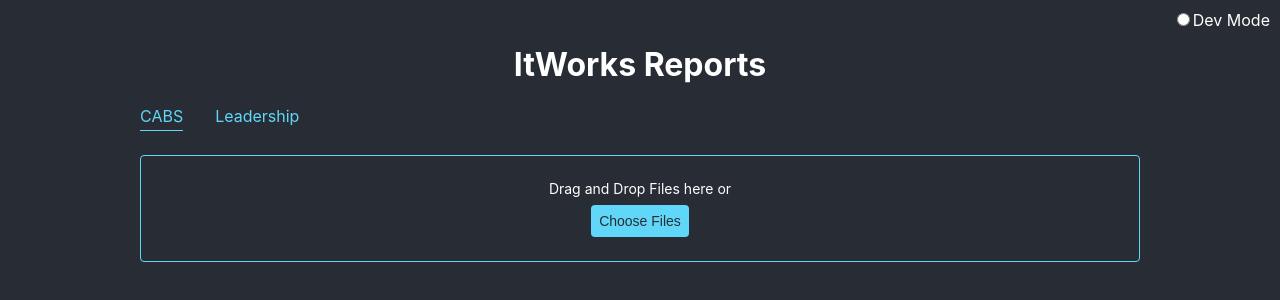
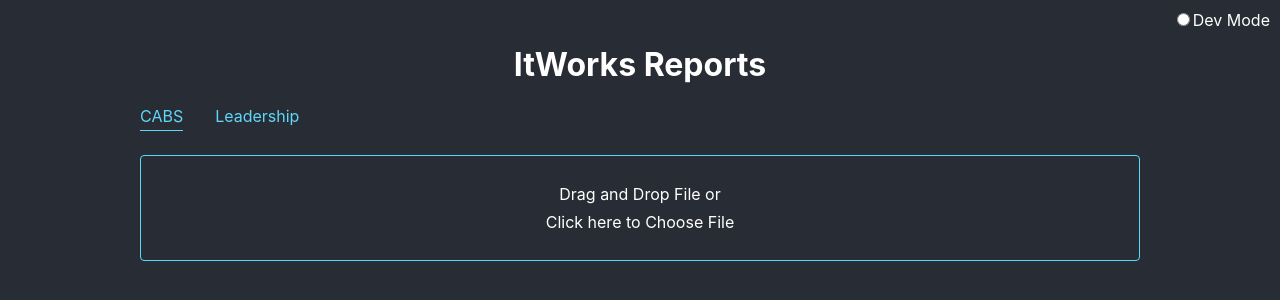
Before and after one commit to JoshMDiaz/it-works-reports, a React (Create React App) app: page / in a window 1280 px wide. Shown: the top 300 px of the page. Built offline with nearby package versions, Linux system fonts and the light colour scheme.

Commit message:
some small updates

```diff
--- a/src/components/CsvUploads/CsvUpload.js
+++ b/src/common/CsvUploads/CsvUpload.js
@@ -20,8 +20,11 @@ const CsvUpload = ({ callout }) => {
         {({ getRootProps, getInputProps }) => {
           return (
             <div {...getRootProps()} className={styles.csvUploadContainer}>
-              <div>Drag and Drop Files here or</div>
-              <button className={styles.dropFilesButton}>Choose Files</button>
+              <div>
+                Drag and Drop File or
+                <br />
+                Click here to Choose File
+              </div>
               <input {...getInputProps()} />
             </div>
           )
--- a/src/components/CsvUploads/csv-uploads.module.css
+++ b/src/common/CsvUploads/csv-uploads.module.css
@@ -2,12 +2,14 @@
   border: 1px solid #60D7F8;
   padding: 24px;
   border-radius: 4px;
-  font-size: 14px;
+  font-size: 16px;
   display: flex;
   justify-content: center;
   align-items: center;
   flex-direction: column;
   margin-bottom: 48px;
+  text-align: center;
+  line-height: 28px;
 }
 .csvUploadContainer:hover  {
   background-color: #35798b;
@@ -15,15 +17,3 @@
   cursor: pointer;
   color: #fff
 }
-.dropFilesButton {
-  background: #60D7F8;
-  font-size: 14px;
-  border: none;
-  border-radius: 4px;
-  padding: 8px;
-  color: #282d33;
-}
-
-.dropFilesButton {
-  margin-top: 8px;
-}
--- a/src/common/DevMode/DevMode.js
+++ b/src/common/DevMode/DevMode.js
@@ -2,7 +2,7 @@ import React, { useState } from 'react'
 import styles from './dev-mode.module.css'
 
 const DevMode = () => {
-  const [checked, setChecked] = useState(localStorage.getItem('devMode'))
+  const [checked, setChecked] = useState(!!localStorage.getItem('devMode'))
 
   const updateChecked = () => {
     if (checked) {
@@ -21,6 +21,7 @@ const DevMode = () => {
         name='devMode'
         checked={checked}
         onClick={updateChecked}
+        onChange={() => console.log('change')}
       />
       <label htmlFor='devMode'>Dev Mode</label>
     </div>
--- a/src/components/Cabs/CabsUpload.js
+++ b/src/components/Cabs/CabsUpload.js
@@ -1,7 +1,7 @@
 import React, { useState } from 'react'
 import moment from 'moment'
 import CabsTable from './CabsTable'
-import CsvUpload from '../CsvUploads/CsvUpload'
+import CsvUpload from '../../common/CsvUploads/CsvUpload'
 
 const CabsUpload = ({ devMode }) => {
   const [data, setData] = useState(null)
--- a/src/components/Leadership/LeadershipUpload.js
+++ b/src/components/Leadership/LeadershipUpload.js
@@ -1,6 +1,6 @@
 import React, { useState } from 'react'
 import LeadershipTable from './LeadershipTable'
-import CsvUpload from '../CsvUploads/CsvUpload'
+import CsvUpload from '../../common/CsvUploads/CsvUpload'
 
 const LeadershipUpload = ({ devMode }) => {
   const [data, setData] = useState(null)
```
Also changed, not shown: 1 other file (tests, documents, lock files or other folders).
